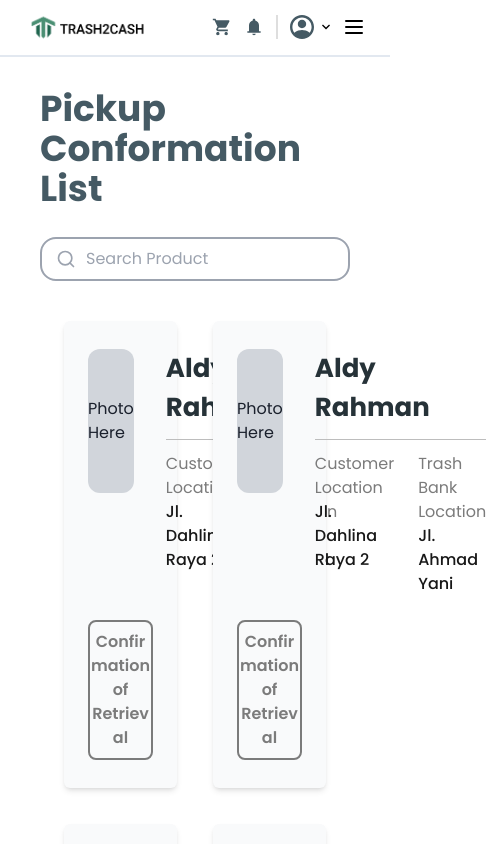
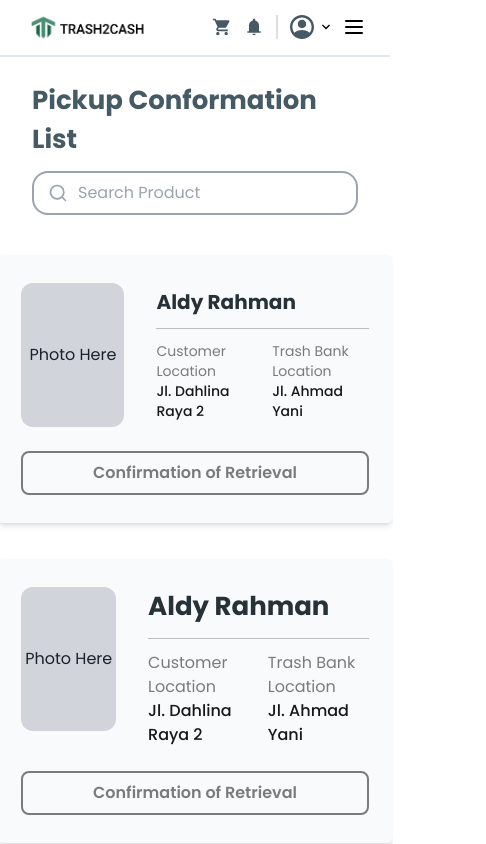
Before and after one commit to aldy02/Trash2Cash, a React (Vite) app: page /admin/pickup in a window 390 px wide. Shown: the top 844 px of the page, 486 px wide, since content can reach past the window. Built offline with nearby package versions, Linux system fonts and the light colour scheme; no server answers; sample sign-in values are in the browser's storage.

Commit message:
Style: Make PickupConfirmation Page Responsive

```diff
--- a/src/pages/PickupConfirmation.jsx
+++ b/src/pages/PickupConfirmation.jsx
@@ -7,8 +7,8 @@ const PickupConfirmation = () => {
     };
 
     return (
-        <div className="px-10">
-            <h1 className="animation2 font-bold text-[#455A64] text-4xl pt-8 pb-4">Pickup Conformation List</h1>
+        <div className="lg:px-10 px-8">
+            <h1 className="animation2 font-bold text-[#455A64] text-[26px] lg:text-4xl pt-6 lg:pt-8 lg:pb-4">Pickup Conformation List</h1>
 
             <div className='animation1 w-full my-3'>
                 <div className="relative w-full">
@@ -35,7 +35,7 @@ const PickupConfirmation = () => {
                 </div>
             </div>
 
-            <div className='animation3 confirmation-request-container grid grid-cols-2 gap-9 my-10 px-6'>
+            <div className='animation3 grid md:grid-cols-2 gap-9 my-10 px-6 justify-center'>
                 {/* Item1 */}
                 <div className='bg-gray-50 hover:bg-gray-100 px-6 py-7 shadow-md rounded-md'>
                     <div className='flex'>
@@ -43,9 +43,9 @@ const PickupConfirmation = () => {
                             <p>Photo Here</p>
                         </div>
                         <div className='detail flex flex-col justify-center'>
-                            <h2 className='font-bold text-[#263238] text-[26px]'>Aldy Rahman</h2>
+                            <h2 className='font-bold text-[#263238] text-xl lg:text-[26px]'>Aldy Rahman</h2>
                             <hr className="border-t-1 border-[#bdbdbd] my-3" />
-                            <div className='flex'>
+                            <div className='flex text-sm lg:text-base'>
                                 <div className='mr-6'>
                                     <p className='text-[#7B7B7B]'>Customer Location</p>
                                     <p className='text-[#181818] font-medium'>Jl. Dahlina Raya 2</p>
```
